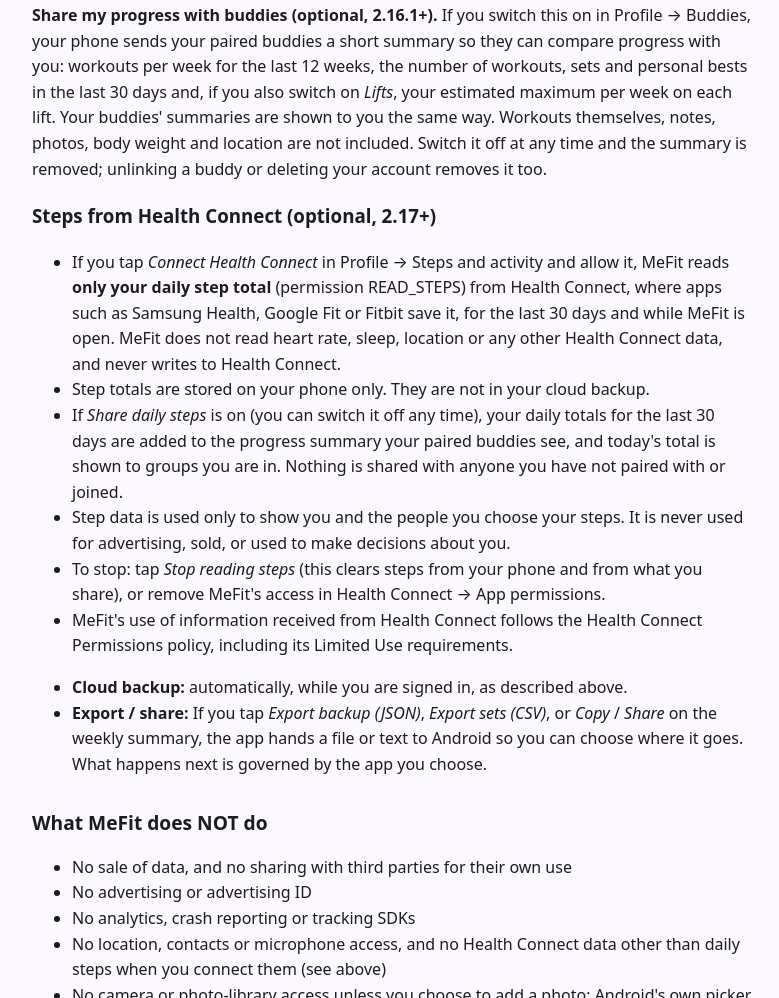
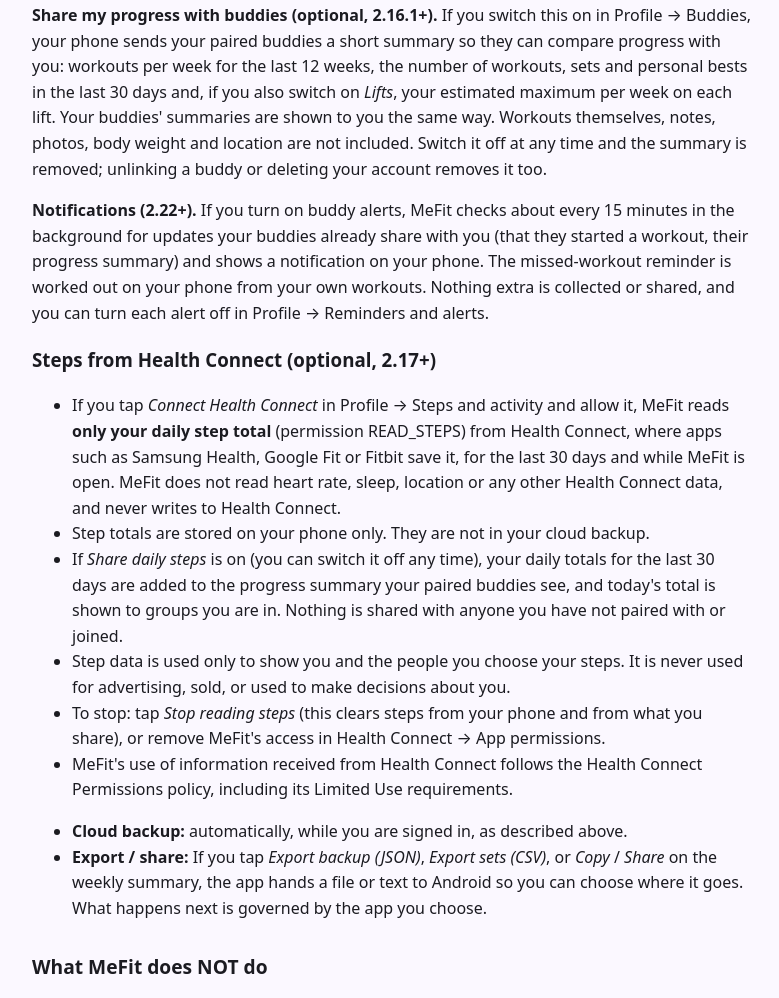
Before and after one commit to noisey04/mefit-legal, a plain HTML site: page privacy-policy.html in a window 1280 px wide. Shown: the part 2463-3461 px from the top of the page, without its empty margins (248-1027 px from the left). Drawn offline with Linux system fonts and the light colour scheme.

Commit message:
Privacy: notifications (2.22)

```diff
--- a/privacy-policy.html
+++ b/privacy-policy.html
@@ -45,6 +45,7 @@
 <li>From 2.21, if you choose <em>Share my lifts</em> for a group (it is off until you choose), that group's members see your estimated maximum on up to 6 of your most-trained lifts, from now and about 6 weeks ago, and the type of equipment. You choose this for each group separately and can switch it off on the group's page; switching off removes it.</li>
 </ul>
 <p><strong>Share my progress with buddies (optional, 2.16.1+).</strong> If you switch this on in Profile → Buddies, your phone sends your paired buddies a short summary so they can compare progress with you: workouts per week for the last 12 weeks, the number of workouts, sets and personal bests in the last 30 days and, if you also switch on <em>Lifts</em>, your estimated maximum per week on each lift. Your buddies' summaries are shown to you the same way. Workouts themselves, notes, photos, body weight and location are not included. Switch it off at any time and the summary is removed; unlinking a buddy or deleting your account removes it too.</p>
+<p><strong>Notifications (2.22+).</strong> If you turn on buddy alerts, MeFit checks about every 15 minutes in the background for updates your buddies already share with you (that they started a workout, their progress summary) and shows a notification on your phone. The missed-workout reminder is worked out on your phone from your own workouts. Nothing extra is collected or shared, and you can turn each alert off in Profile → Reminders and alerts.</p>
 <h3 id="steps">Steps from Health Connect (optional, 2.17+)</h3>
 <ul>
 <li>If you tap <em>Connect Health Connect</em> in Profile → Steps and activity and allow it, MeFit reads <strong>only your daily step total</strong> (permission READ_STEPS) from Health Connect, where apps such as Samsung Health, Google Fit or Fitbit save it, for the last 30 days and while MeFit is open. MeFit does not read heart rate, sleep, location or any other Health Connect data, and never writes to Health Connect.</li>
```
